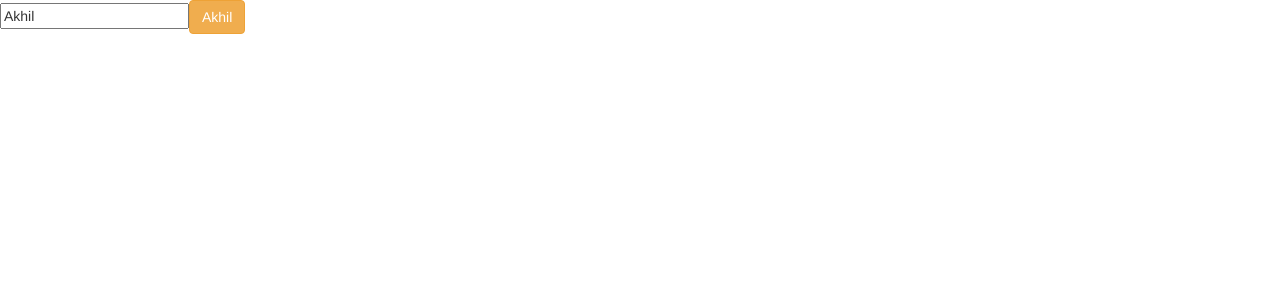
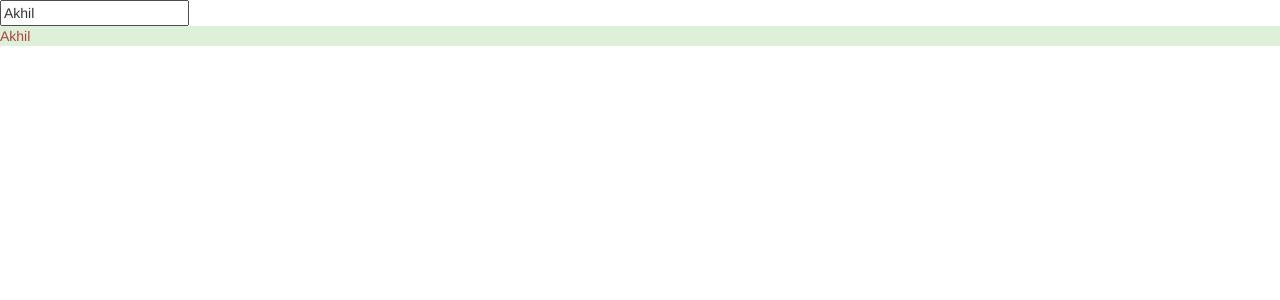
Before and after one commit to AkhilSharma78148/my-first-app, an Angular app: page / in a window 1280 px wide. Shown: the top 300 px of the page. Built offline with nearby package versions, Linux system fonts and the light colour scheme.

Commit message:
bootstrap class used

```diff
--- a/src/app/app.component.html
+++ b/src/app/app.component.html
@@ -1,2 +1,2 @@
 <input type="text" name="" [(ngModel)]="name"/>
-<p class="btn btn-warning">{{ name }}</p>
+<p class="bg-success text-danger">{{ name }}</p>
```
